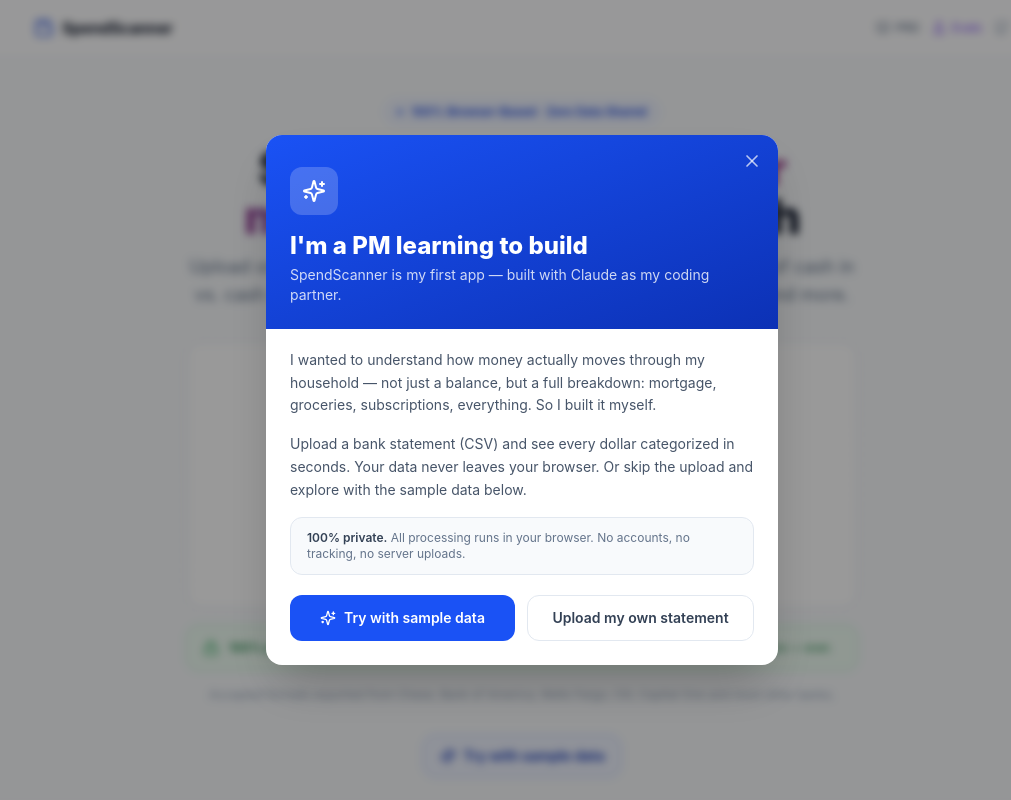
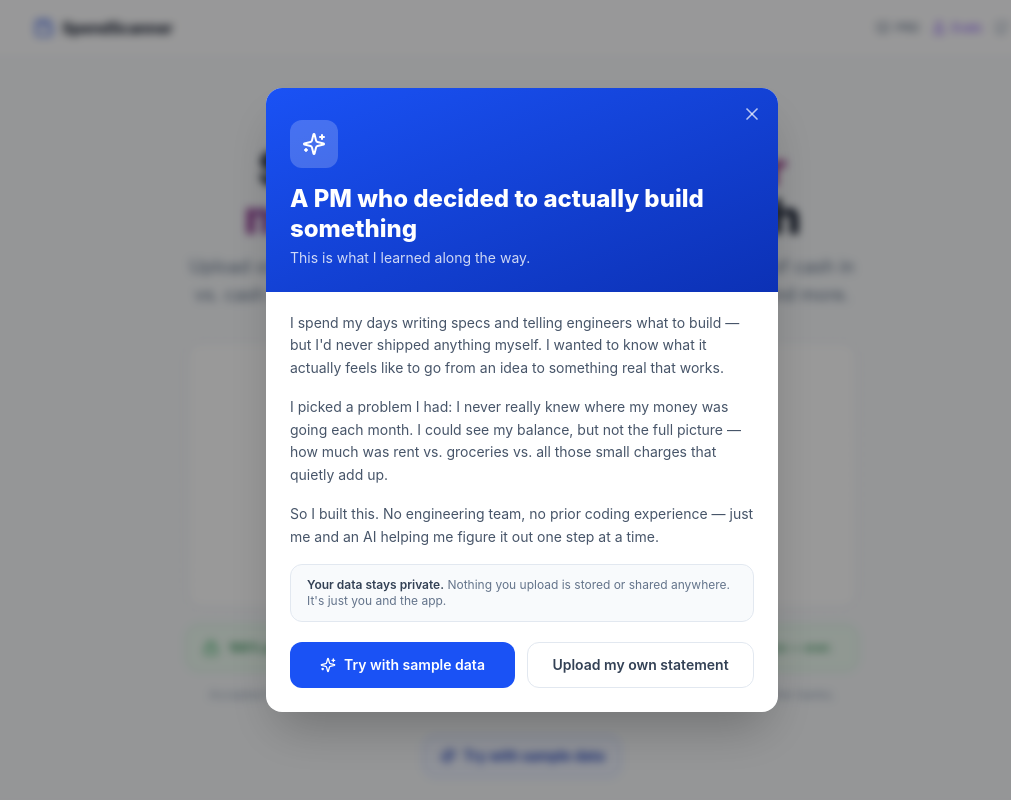
Before and after one commit to bhanuskuna-dev/spend-scanner, a Next.js app: page / in a window 1280 px wide. Shown: the top 800 px of the page, without its empty margins (118-1129 px from the left). Built offline with nearby package versions, Linux system fonts and the light colour scheme.

Commit message:
Rewrite welcome modal copy — PM learning story, no jargon
https://claude.ai/code/session_01N2sX4tRHjotwnmum8f1ZeZ

```diff
--- a/src/components/WelcomeModal.tsx
+++ b/src/components/WelcomeModal.tsx
@@ -3,7 +3,7 @@
 import { useState, useEffect } from "react";
 import { Sparkles, X } from "lucide-react";
 
-const STORAGE_KEY = "spend-scanner-welcome-seen";
+const STORAGE_KEY = "spend-scanner-welcome-seen-v2";
 
 interface WelcomeModalProps {
   onLoadSample: () => void;
@@ -46,29 +46,32 @@ export function WelcomeModal({ onLoadSample }: WelcomeModalProps) {
             <Sparkles className="w-6 h-6 text-white" />
           </div>
           <h2 className="text-2xl font-extrabold leading-tight">
-            I&apos;m a PM learning to build
+            A PM who decided to actually build something
           </h2>
           <p className="text-white/80 mt-1 text-sm">
-            SpendScanner is my first app — built with Claude as my coding partner.
+            This is what I learned along the way.
           </p>
         </div>
 
         {/* Body */}
         <div className="px-6 py-5 space-y-4">
           <p className="text-slate-600 text-sm leading-relaxed">
-            I wanted to understand how money actually moves through my household — not
-            just a balance, but a full breakdown: mortgage, groceries, subscriptions,
-            everything. So I built it myself.
+            I spend my days writing specs and telling engineers what to build — but I&apos;d
+            never shipped anything myself. I wanted to know what it actually feels like to
+            go from an idea to something real that works.
           </p>
           <p className="text-slate-600 text-sm leading-relaxed">
-            Upload a bank statement (CSV) and see every dollar categorized in seconds.
-            Your data never leaves your browser. Or skip the upload and explore with the
-            sample data below.
+            I picked a problem I had: I never really knew where my money was going each month.
+            I could see my balance, but not the full picture — how much was rent vs. groceries
+            vs. all those small charges that quietly add up.
           </p>
-
+          <p className="text-slate-600 text-sm leading-relaxed">
+            So I built this. No engineering team, no prior coding experience — just me and
+            an AI helping me figure it out one step at a time.
+          </p>
           <div className="rounded-xl bg-slate-50 border border-slate-200 px-4 py-3 text-xs text-slate-500">
-            <span className="font-semibold text-slate-700">100% private.</span> All
-            processing runs in your browser. No accounts, no tracking, no server uploads.
+            <span className="font-semibold text-slate-700">Your data stays private.</span>{" "}
+            Nothing you upload is stored or shared anywhere. It&apos;s just you and the app.
           </div>
         </div>
 
```
